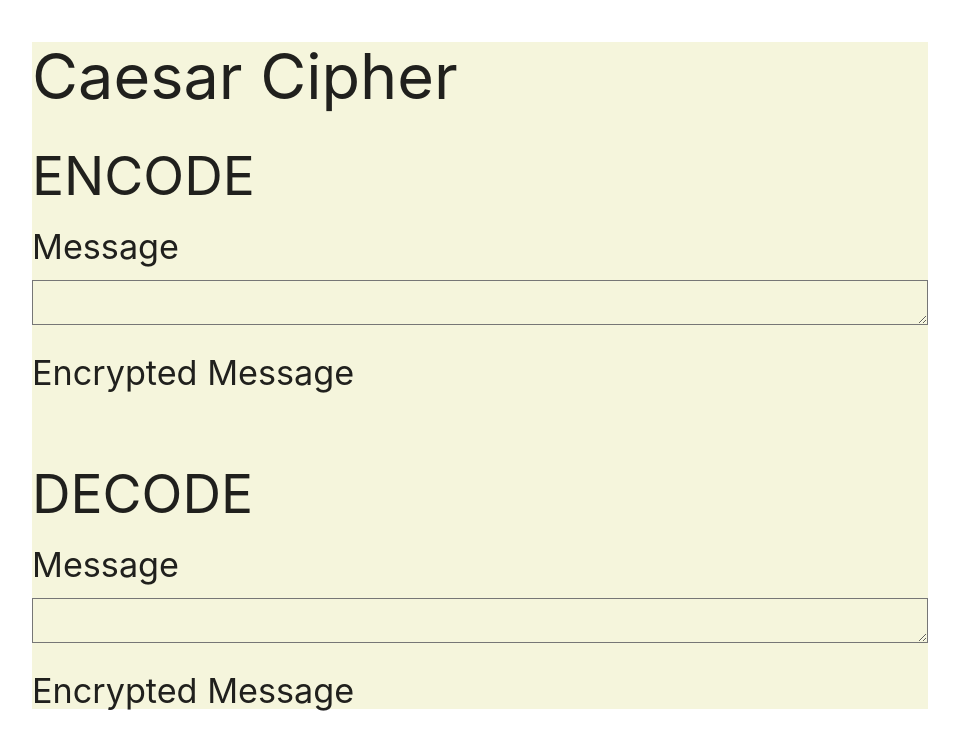
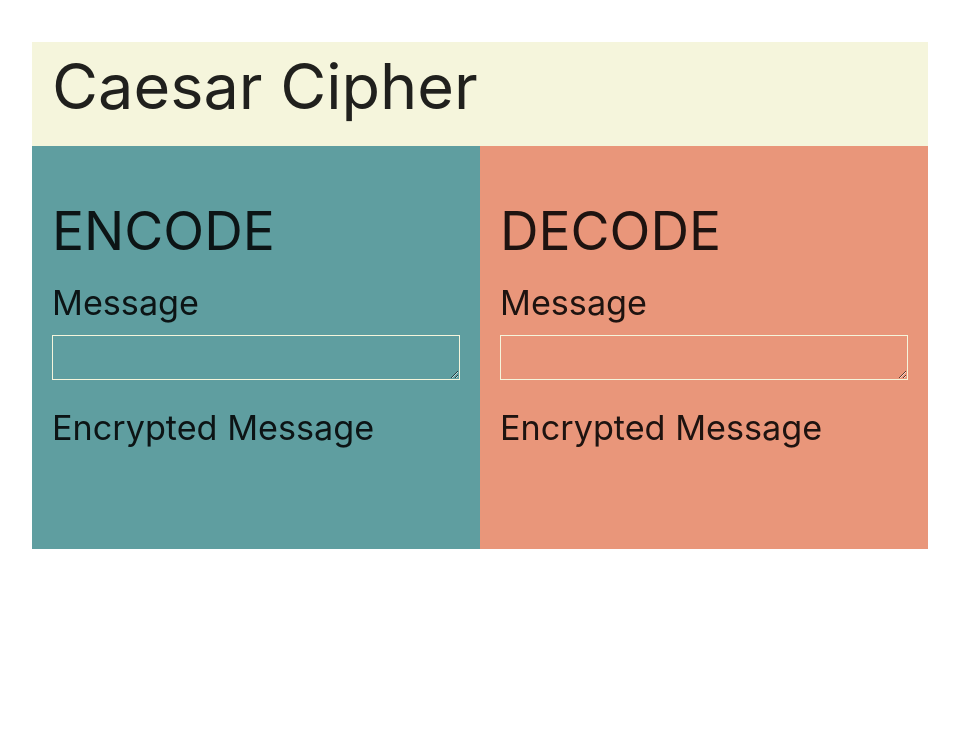
Before and after one commit to lyyyn/caesar-cipher-react, a React (Create React App) app: page / in a window 1280 px wide. Shown: the top 750 px of the page, without its empty margins (160-1119 px from the left). Built offline with nearby package versions, Linux system fonts and the light colour scheme.

Commit message:
Set the CSS

```diff
--- a/src/App.css
+++ b/src/App.css
@@ -1,3 +1,36 @@
+* {
+  /* border: 1px solid gold; */
+}
+
+h1{
+  padding-top: 10px;
+  padding-left: 20px;
+}
+
+textarea {
+  border-color: beige;
+  color: whitesmoke;
+}
+
 .container {
   background-color: beige;
 }
+
+.code-boxes {
+  display: flex;
+  flex-flow: row nowrap;
+  justify-content: space-between;
+}
+
+.box {
+  width: 50%;
+  padding: 20px 20px 50px 20px;
+}
+
+.enc {
+  background-color: cadetblue;
+}
+
+.dec {
+  background-color: darksalmon;
+}
```
